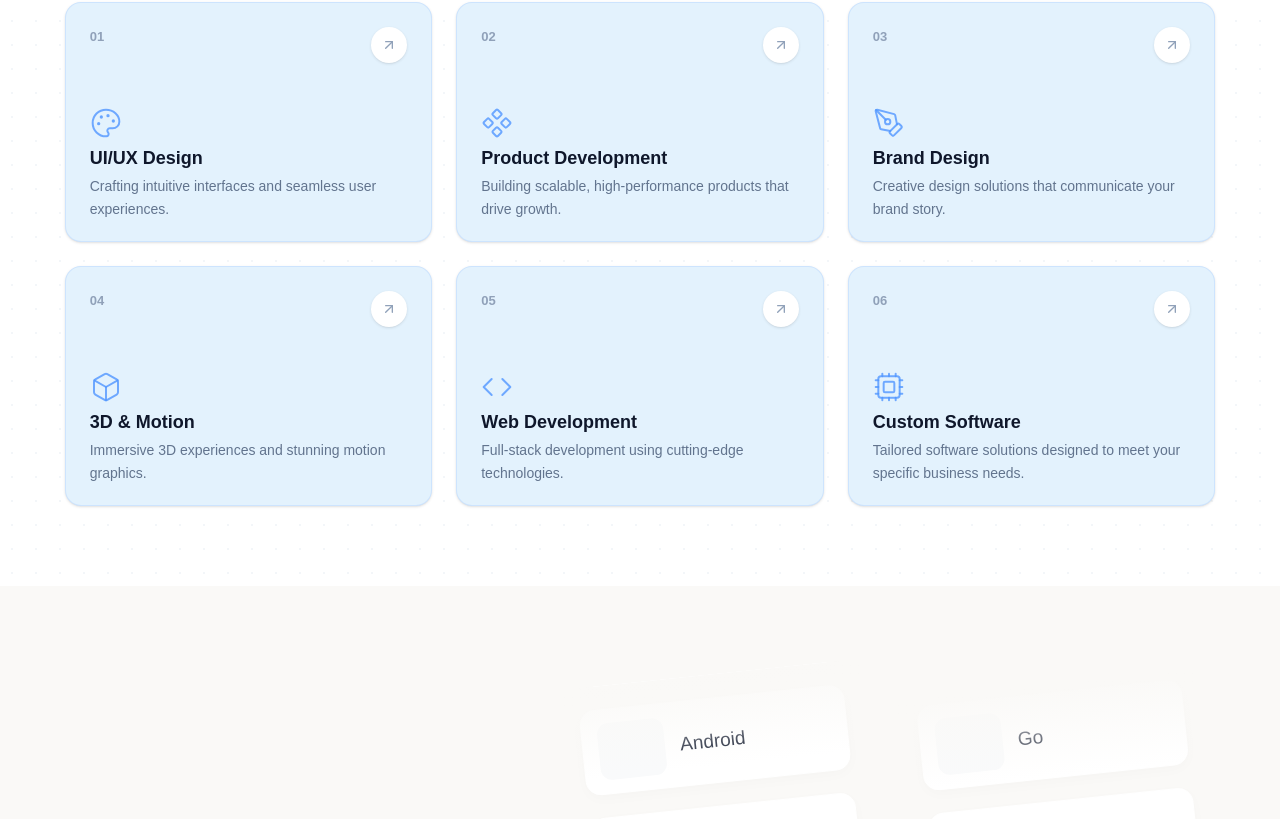
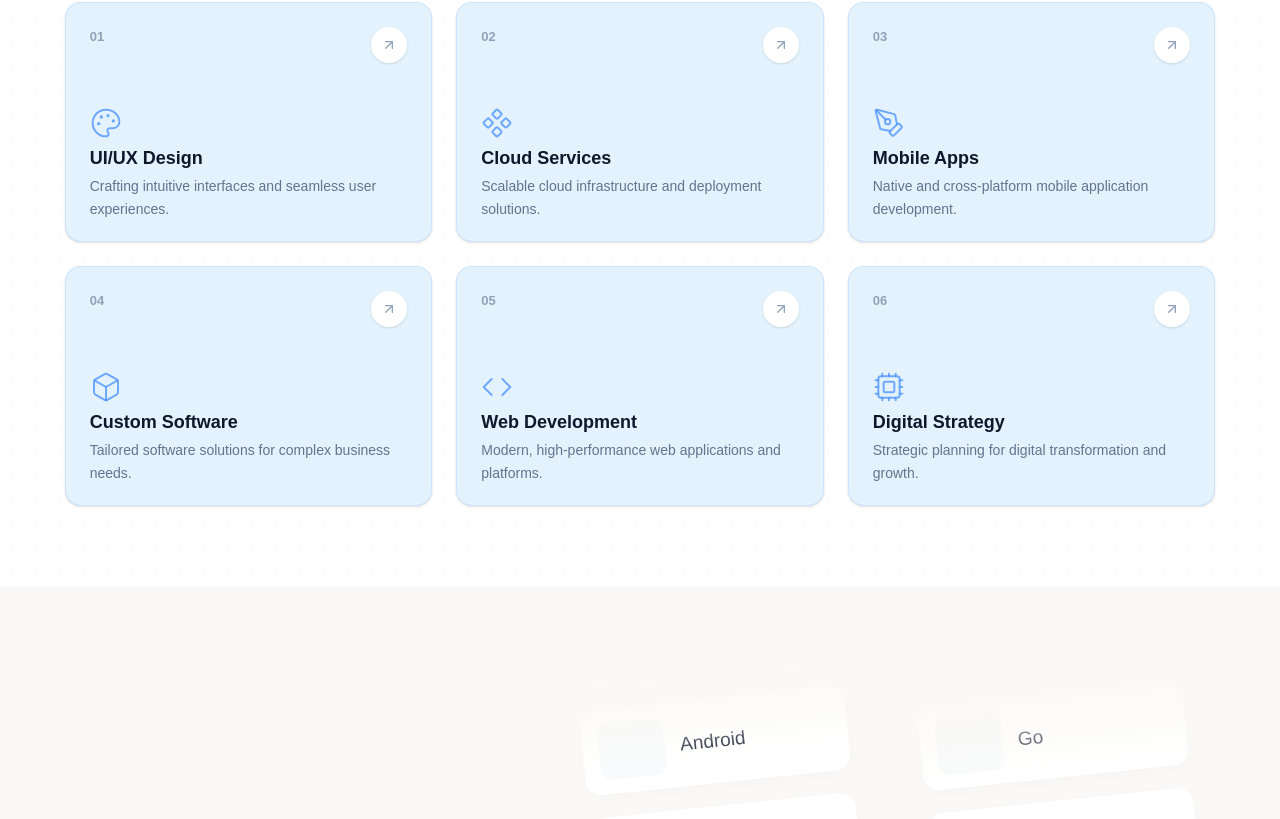
Before and after one commit to thedaylooksgood/techfleek-demo, a Next.js app: page / in a window 1280 px wide. Shown: the part 1741-2560 px from the top of the page. Built offline with nearby package versions, Linux system fonts and the light colour scheme; grey boxes are pictures that could not be loaded.

Commit message:
fixed images not loading in deployement

```diff
--- a/components/Header.tsx
+++ b/components/Header.tsx
@@ -85,22 +85,22 @@ const SERVICES = {
 
 const CASE_STUDIES = [
   {
-    title: "NeoBank Revolution",
+    title: "MergerDomo Platform",
     category: "Fintech",
     image: "https://images.unsplash.com/photo-1563986768609-322da13575f3?auto=format&fit=crop&w=800&q=80",
-    href: "/case-study/neobank",
+    href: "/case-study/mergerdomo",
   },
   {
-    title: "Aura Healthcare",
+    title: "Dygo Diagnostics",
     category: "MedTech",
     image: "https://images.unsplash.com/photo-1576091160399-112ba8d25d1d?auto=format&fit=crop&w=800&q=80",
-    href: "/case-study/aura",
+    href: "/case-study/dygo-diagnostics",
   },
   {
-    title: "Luxe Commerce",
-    category: "E-Commerce",
+    title: "Bollco Solutions",
+    category: "Logistics",
     image: "https://images.unsplash.com/photo-1556742049-0cfed4f6b2f3?auto=format&fit=crop&w=800&q=80",
-    href: "/case-study/luxe",
+    href: "/case-study/bollco",
   },
 ];
 
@@ -110,14 +110,14 @@ const BLOG_POSTS = [
     excerpt: "How we're integrating intelligence into every product.",
     date: "Oct 2025",
     image: "https://images.unsplash.com/photo-1677442136019-21780ecad995?auto=format&fit=crop&w=400&q=80",
-    href: "/blogs/ai-era",
+    href: "#", // blogs folder missing in app directory
   },
   {
     title: "Design Systems at Scale",
     excerpt: "Lessons from building component libraries.",
     date: "Nov 2025",
     image: "https://images.unsplash.com/photo-1558655146-9f40138edfeb?auto=format&fit=crop&w=400&q=80",
-    href: "/blogs/design-systems",
+    href: "#", // blogs folder missing in app directory
   },
 ];
 
@@ -199,7 +199,7 @@ export default function Header() {
                 id="insights"
                 label="Insights"
                 isOpen={activeMenu === "insights"}
-                isActive={isActive("/blogs")}
+                isActive={false}
                 onMouseEnter={() => handleMouseEnter("insights")}
                 onMouseLeave={handleMouseLeave}
               />
@@ -372,7 +372,7 @@ export default function Header() {
                         {["Engineering", "Design", "Product", "Company News", "Careers"].map((topic, i) => (
                           <li key={i}>
                             <Link
-                              href="/blogs"
+                              href="#"
                               className="group flex items-center justify-between py-2 text-base font-medium text-gray-700 hover:text-[#3C8ECB] transition-colors"
                             >
                               {topic}
@@ -441,7 +441,7 @@ export default function Header() {
                 </div>
 
                 <MobileLink href="/case-study" label="Case Studies" onClick={() => setIsMobileOpen(false)} />
-                <MobileLink href="/blogs" label="Insights" onClick={() => setIsMobileOpen(false)} />
+                <MobileLink href="#" label="Insights" onClick={() => setIsMobileOpen(false)} />
                 <MobileLink href="/job-posting" label="Careers" onClick={() => setIsMobileOpen(false)} />
               </nav>
             </div>
--- a/components/Home-Page/AboutTechFleek.tsx
+++ b/components/Home-Page/AboutTechFleek.tsx
@@ -253,7 +253,7 @@ const AboutTechFleek = () => {
                                 />
                             </motion.button>
                         </Link>
-                        <Link href="/contact">
+                        <Link href="/enquiry">
                             <motion.button
                                 className="font-semibold text-blue-600 rounded-full border-2 border-blue-200 bg-white/90 backdrop-blur-sm hover:border-blue-400 hover:bg-blue-50 transition-all duration-300"
                                 style={{
@@ -331,7 +331,7 @@ const AboutTechFleek = () => {
                             transition={floatTransition}
                         >
                             <img
-                                src="/home-page/about-techfleek-illustration.svg"
+                                src="/Home-Page/about-techfleek-illustration.svg"
                                 alt="Professional Team"
                                 className="w-full h-auto object-contain drop-shadow-2xl"
                                 style={{ maxHeight: '100%' }}
--- a/components/Home-Page/ClientSectionAnimated.tsx
+++ b/components/Home-Page/ClientSectionAnimated.tsx
@@ -8,14 +8,14 @@ import { homeStyles } from './styles';
 
 // All 8 client logos with brand colors
 const clientLogos = [
-    { src: '/home-page/clients/2.png', name: 'Greysell', color: '#f97316' }, // Orange
-    { src: '/home-page/clients/3.png', name: 'MergerDomo', color: '#3b82f6' }, // Blue
-    { src: '/home-page/clients/4.png', name: 'Wingman', color: '#14b8a6' }, // Teal
-    { src: '/home-page/clients/5.png', name: 'Skybound', color: '#0ea5e9' }, // Sky Blue
-    { src: '/home-page/clients/8.png', name: 'DYGO', color: '#8b5cf6' }, // Purple
-    { src: '/home-page/clients/div.png', name: 'Bolko', color: '#ef4444' }, // Red
-    { src: '/home-page/clients/logo-white.png', name: 'Hoblix', color: '#6366f1' }, // Indigo
-    { src: '/home-page/clients/Rectangle 4239.svg', name: 'Partner', color: '#6b7280' }, // Gray
+    { src: '/Home-Page/clients/2.png', name: 'Greysell', color: '#f97316' }, // Orange
+    { src: '/Home-Page/clients/3.png', name: 'MergerDomo', color: '#3b82f6' }, // Blue
+    { src: '/Home-Page/clients/4.png', name: 'Wingman', color: '#14b8a6' }, // Teal
+    { src: '/Home-Page/clients/5.png', name: 'Skybound', color: '#0ea5e9' }, // Sky Blue
+    { src: '/Home-Page/clients/8.png', name: 'DYGO', color: '#8b5cf6' }, // Purple
+    { src: '/Home-Page/clients/div.png', name: 'Bolko', color: '#ef4444' }, // Red
+    { src: '/Home-Page/clients/logo-white.png', name: 'Hoblix', color: '#6366f1' }, // Indigo
+    { src: '/Home-Page/clients/Rectangle 4239.svg', name: 'Partner', color: '#6b7280' }, // Gray
 ];
 
 export default function ClientSectionAnimated() {
--- a/components/Home-Page/TechFleekServices.tsx
+++ b/components/Home-Page/TechFleekServices.tsx
@@ -13,47 +13,47 @@ const services = [
     title: 'UI/UX Design',
     description: 'Crafting intuitive interfaces and seamless user experiences.',
     image: 'https://images.unsplash.com/photo-1561070791-2526d30994b5?w=800&q=80',
-    link: '/services/ui-ux',
+    link: '/services/ui-ux-design',
     icon: Palette
   },
   {
     number: '02',
-    title: 'Product Development',
-    description: 'Building scalable, high-performance products that drive growth.',
+    title: 'Cloud Services',
+    description: 'Scalable cloud infrastructure and deployment solutions.',
     image: 'https://images.unsplash.com/photo-1460925895917-afdab827c52f?w=800&q=80',
-    link: '/services/product-development',
+    link: '/services/cloud-services',
     icon: Component
   },
   {
     number: '03',
-    title: 'Brand Design',
-    description: 'Creative design solutions that communicate your brand story.',
+    title: 'Mobile Apps',
+    description: 'Native and cross-platform mobile application development.',
     image: 'https://images.unsplash.com/photo-1558655146-9f40138edfeb?w=800&q=80',
-    link: '/services/design',
+    link: '/services/mobile-app-development',
     icon: PenTool
   },
   {
     number: '04',
-    title: '3D & Motion',
-    description: 'Immersive 3D experiences and stunning motion graphics.',
+    title: 'Custom Software',
+    description: 'Tailored software solutions for complex business needs.',
     image: 'https://images.unsplash.com/photo-1633356122544-f134324a6cee?w=800&q=80',
-    link: '/services/3d-design',
+    link: '/services/custom-software',
     icon: Box
   },
   {
     number: '05',
     title: 'Web Development',
-    description: 'Full-stack development using cutting-edge technologies.',
+    description: 'Modern, high-performance web applications and platforms.',
     image: 'https://images.unsplash.com/photo-1547658719-da2b51169166?w=800&q=80',
-    link: '/services/development',
+    link: '/services/web-development',
     icon: Code
   },
   {
     number: '06',
-    title: 'Custom Software',
-    description: 'Tailored software solutions designed to meet your specific business needs.',
+    title: 'Digital Strategy',
+    description: 'Strategic planning for digital transformation and growth.',
     image: 'https://images.unsplash.com/photo-1555066931-4365d14bab8c?w=800&q=80',
-    link: '/services/custom-software',
+    link: '/services',
     icon: Cpu
   }
 ];
```
